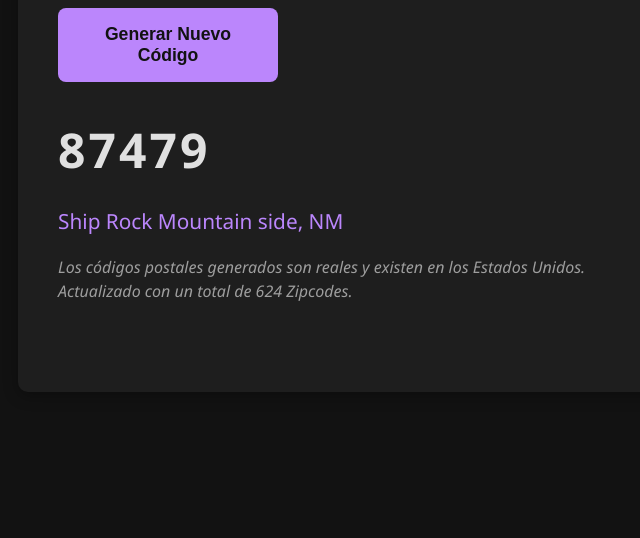
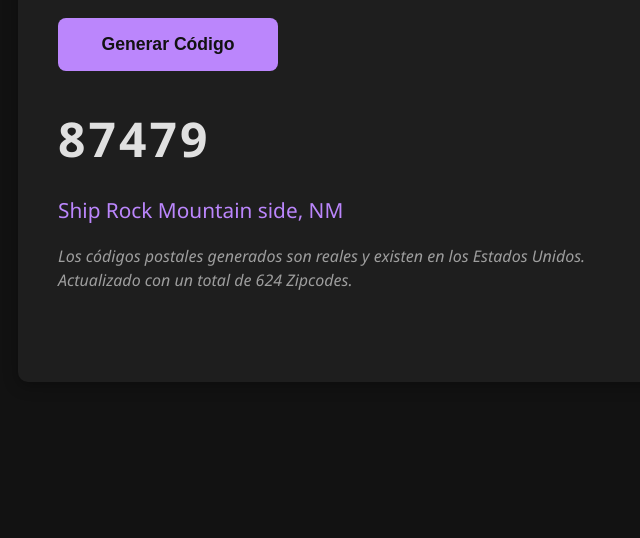
Before and after one commit to UnevennesX/zipcodes, a plain HTML site: page index.html in a window 1280 px wide. Shown: the part 292-830 px from the top of the page, without its empty margins (282-922 px from the left). Drawn offline with Linux system fonts and the light colour scheme.

Commit message:
Update index.html

```diff
--- a/index.html
+++ b/index.html
@@ -144,7 +144,7 @@
 <body>
     <div id="contenedor">
         <h1>Zipcodes EE.UU.</h1>
-        <button onclick="generateZipCode()">Generar Nuevo Código</button>
+        <button onclick="generateZipCode()">Generar Código</button>
         <div id="zipcode-result"></div>
         <p id="location-info"></p>
         <p id="aviso">Los códigos postales generados son reales y existen en los Estados Unidos. Actualizado con un total de 624 Zipcodes.</p>
```
